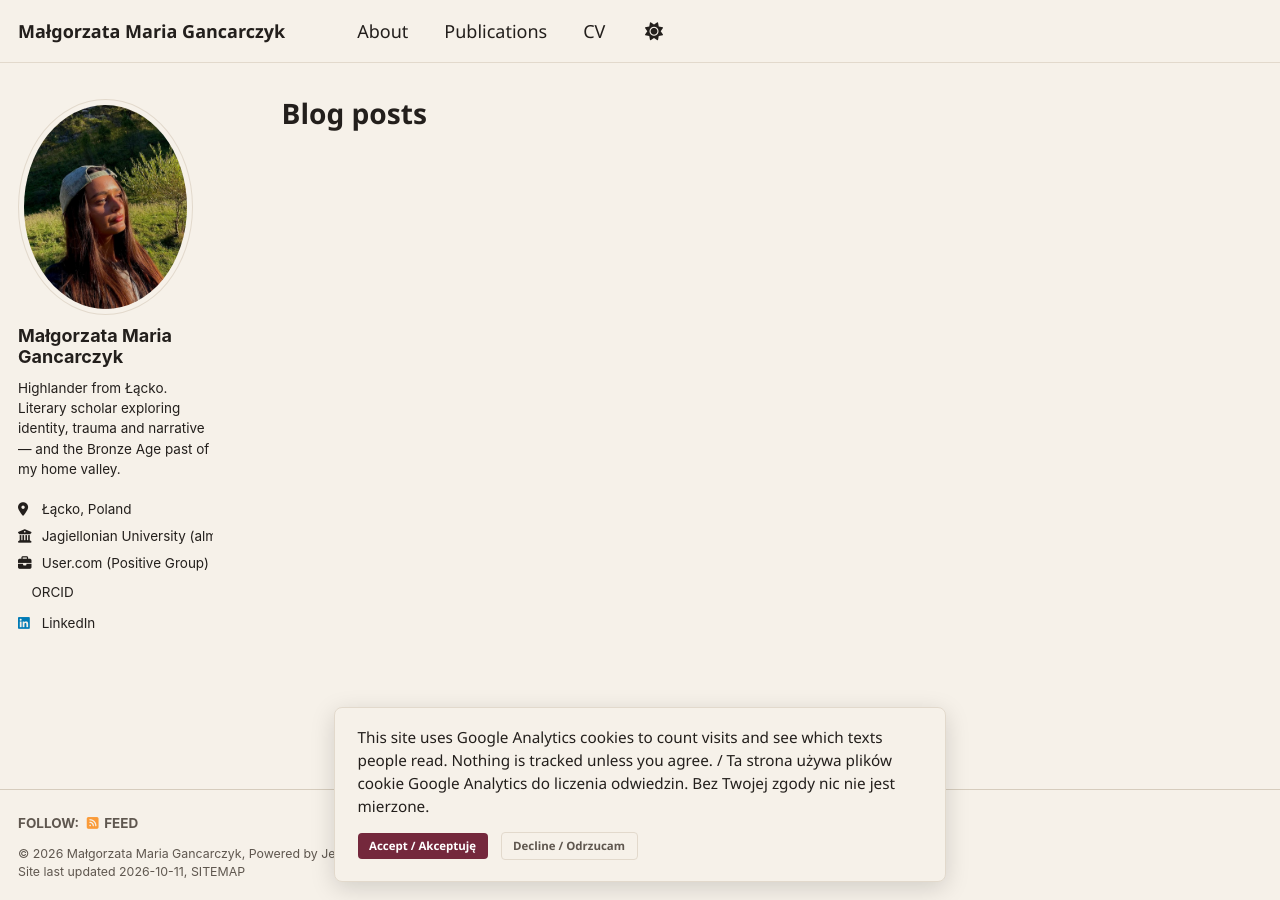
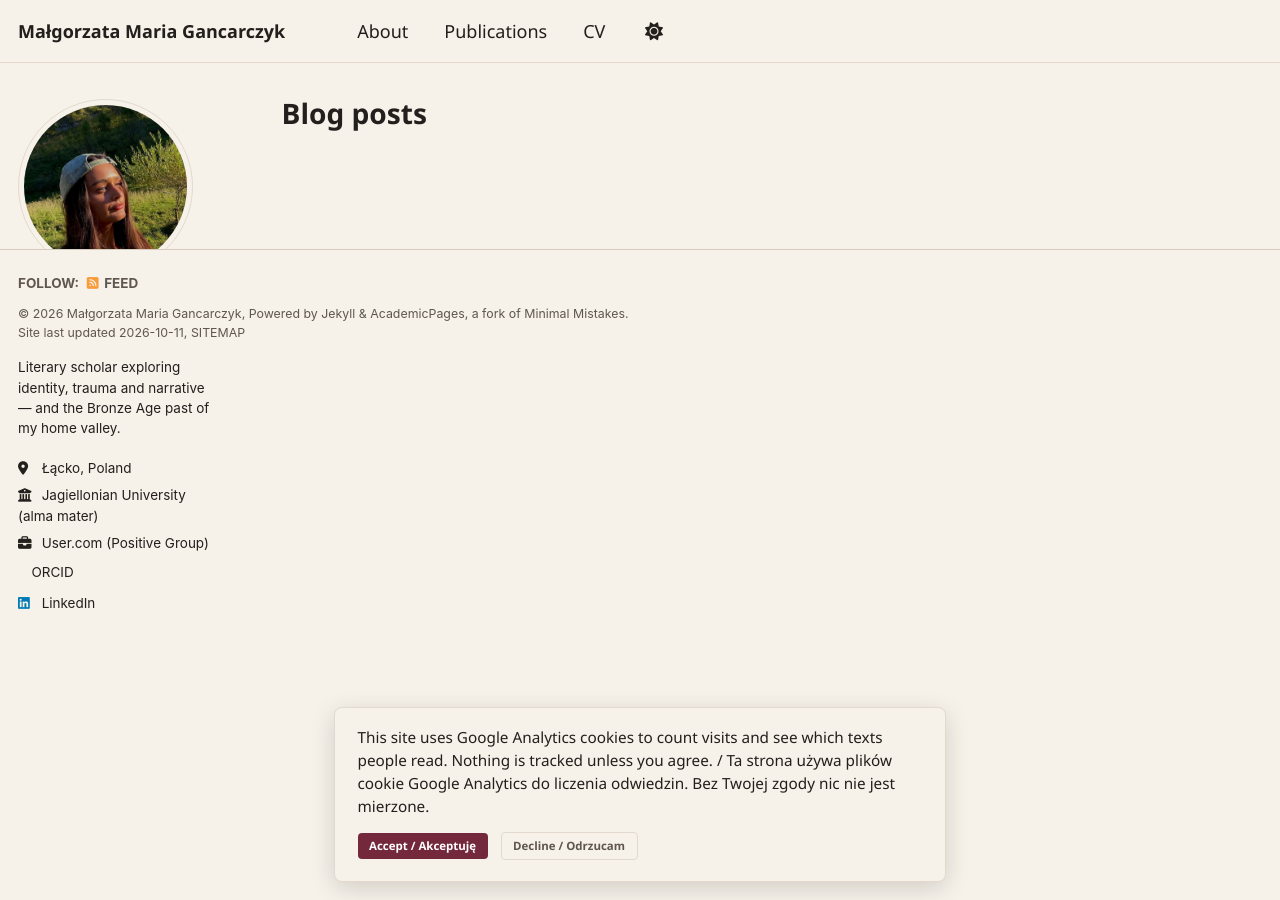
Before and after one commit to malgorzatagancarczyk/malgorzatagancarczyk.github.io, a Jekyll site: the page built from _pages/year-archive.html, in a window 1280 px wide. Built offline with Jekyll 4.4.1, drawn with Linux system fonts in a browser that asks for light colours; some web fonts are replaced; a style sheet for code colours, icons or effects is not loaded.

Commit message:
Update main.scss

```diff
--- a/assets/css/main.scss
+++ b/assets/css/main.scss
@@ -101,3 +101,9 @@ h1, h2, h3, h4, .masthead, .greedy-nav, .page__title, .archive__item-title, .aut
 .dl-firm__text p { margin: 0; color: var(--dl-text-2); }
 .dl-firm img { display: block; width: 100%; aspect-ratio: 4 / 5; object-fit: cover; border-radius: 12px; }
 @media (max-width: 40rem) { .dl-hero h1 { font-size: 2.4rem; } .dl-narrow h1 { font-size: 2rem; } .dl-pub { grid-template-columns: 1fr; gap: .25rem; } .dl-banner { height: 16rem; } }
+
+/* Fixes after first live review */
+.page__footer { position: static; float: none; margin-top: 4em; }
+body { margin-bottom: 0 !important; padding-bottom: 0 !important; }
+.author__avatar img { aspect-ratio: 1 / 1; object-fit: cover; object-position: 50% 30%; border-radius: 50%; }
+.author__urls li { white-space: normal; overflow: visible; text-overflow: clip; }
```
